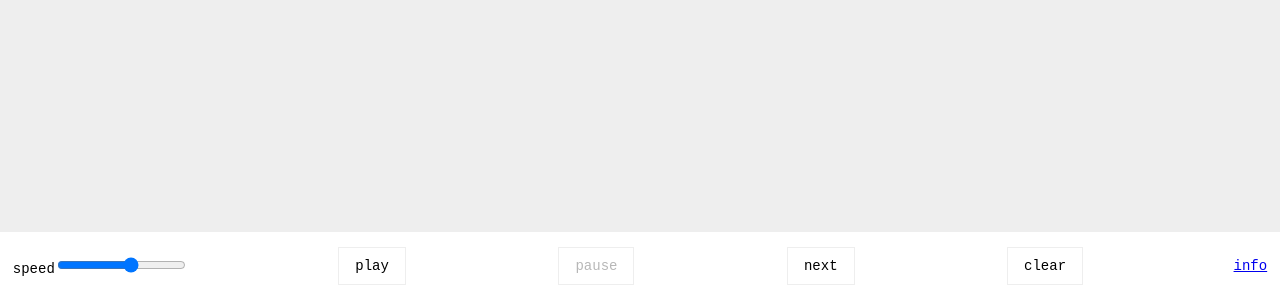
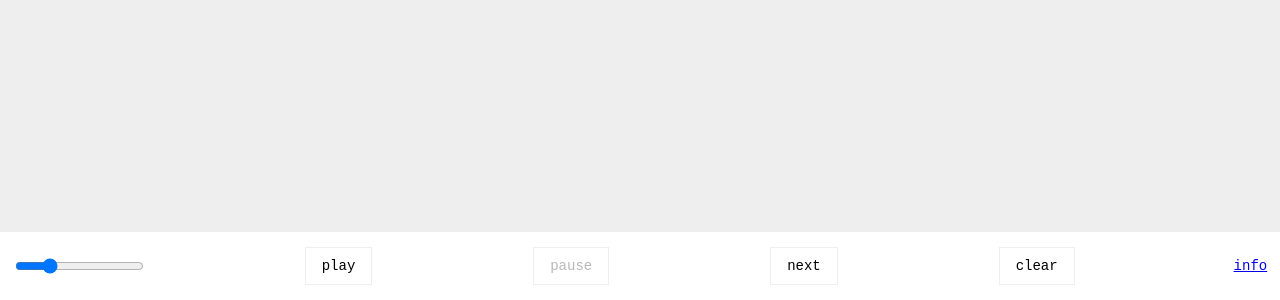
Before and after one commit to FranckErnewein/game-of-life, a React (Create React App) app: page / in a window 1280 px wide. Shown: the part 500-800 px from the top of the page. Built offline with nearby package versions, Linux system fonts and the light colour scheme; the HTML template or start-up script is replaced by a standard one.

Commit message:
fix(ui): href target blank with  rel="noopener noreferrer"

```diff
--- a/src/App.tsx
+++ b/src/App.tsx
@@ -36,7 +36,7 @@ const game = createGame();
 
 function App() {
   const [cells, setCells] = useState<CellInterface[]>(game.getAllCells());
-  const [fps, setFPS] = useState<number>(18);
+  const [fps, setFPS] = useState<number>(8);
   const [play, setPlay] = useState<boolean>(false);
 
   const toggleCell = (x: number, y: number) => {
@@ -85,9 +85,8 @@ function App() {
   return (
     <div>
       <Controls>
-        <label htmlFor="fps">
-          speed
         <input
+          title="speed"
           name="fps"
           defaultValue={fps}
           min={1}
@@ -95,7 +94,6 @@ function App() {
           max={30}
           onChange={onSlide}
         />
-        </label>
         <Button onClick={onPlay} disabled={play}>
           play
         </Button>
@@ -110,6 +108,7 @@ function App() {
         </Button>
         <a
           target="_blank"
+          rel="noopener noreferrer"
           href="https://en.wikipedia.org/wiki/Conway%27s_Game_of_Life"
         >
           info
```
Lines whose indentation alone changed are shown as unchanged.
